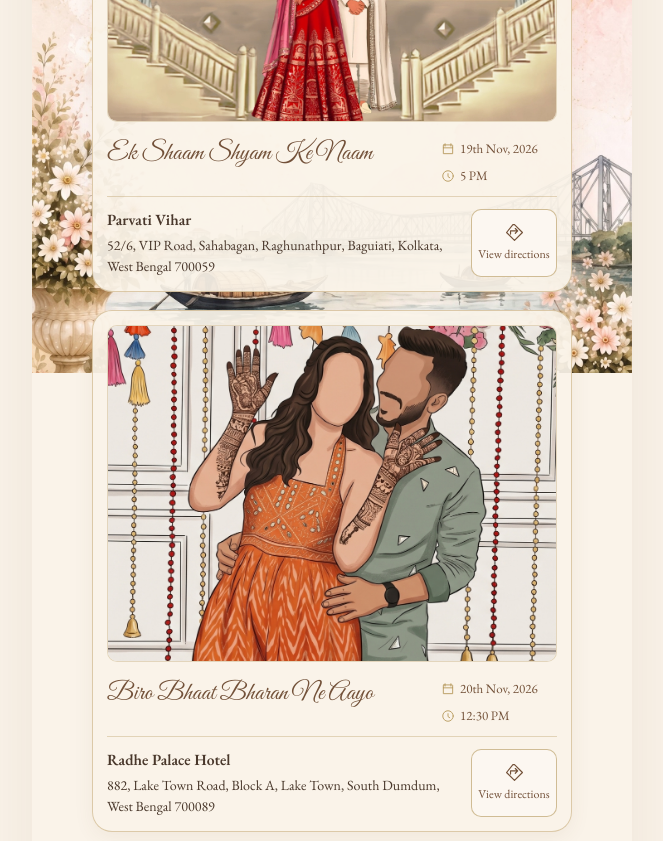
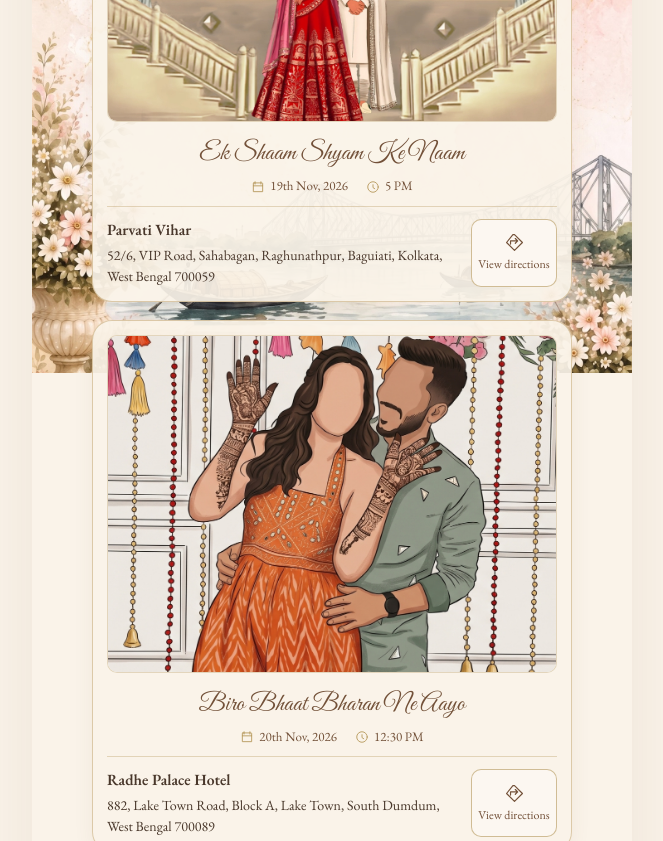
Before and after one commit to abhi-shek01/wedding-invitation, a website: page index.html in a window 1280 px wide. Shown: the part 2560-3401 px from the top of the page, without its empty margins (308-971 px from the left). Drawn offline with Linux system fonts and the light colour scheme.

Commit message:
updated events time alignment

```diff
--- a/styles.css
+++ b/styles.css
@@ -443,13 +443,14 @@ p, h1, h2 { margin: 0; }
 .event-image-frame { width: 100%; aspect-ratio: 4 / 3; border: 1px solid color-mix(in srgb, var(--gold) 35%, transparent); border-radius: 10px; overflow: hidden; background: color-mix(in srgb, var(--paper) 65%, white); }
 .event-image-frame img { display: block; width: 100%; height: 100%; }
 .event-details { min-width: 0; display: grid; gap: 10px; text-align: left; }
-.event-top { display: grid; grid-template-columns: minmax(0, 1fr) clamp(94px, 23cqi, 116px); gap: 10px; align-items: start; }
-.event-description { min-width: 0; }
+/* Row 1: centred title. Row 2: date and time side by side, centred. */
+.event-top { display: grid; grid-template-columns: minmax(0, 1fr); justify-items: center; gap: 6px; text-align: center; }
+.event-description { min-width: 0; max-width: 100%; }
 .event-title { font: 400 clamp(16px, 4.5cqi, 25px)/1.4 var(--name-font); color: var(--accent); margin: 0; white-space: nowrap; }
 .event-title-long { font-size: clamp(12px, 3.8cqi, 22px); }
-.event-schedule { display: flex; flex-direction: column; gap: 8px; min-width: 0; color: var(--accent); padding-top: 4px; }
-.event-schedule-row { display: flex; align-items: flex-start; gap: 5px; }
-.event-schedule-row svg { width: 14px; height: 14px; flex: 0 0 14px; margin-top: 2px; color: var(--gold); }
+.event-schedule { display: flex; flex-wrap: wrap; justify-content: center; gap: 4px 18px; min-width: 0; color: var(--accent); }
+.event-schedule-row { display: flex; align-items: center; gap: 5px; }
+.event-schedule-row svg { width: 14px; height: 14px; flex: 0 0 14px; color: var(--gold); }
 .event-date, .event-time { font-size: clamp(11px, 2.3cqi, 13px); line-height: 1.45; }
 .event-date { font-size: clamp(10px, 2.3cqi, 13px); white-space: nowrap; }
 .event-location-row { display: grid; grid-template-columns: minmax(0, 1fr) clamp(56px, 16cqi, 86px); gap: 8px; align-items: center; padding-top: 12px; border-top: 1px solid color-mix(in srgb, var(--gold) 35%, transparent); }
@@ -466,7 +467,8 @@ p, h1, h2 { margin: 0; }
 .event-card.motion-ready.is-visible, .events-page.motion-ready.is-visible .events-header { animation: arrive 800ms ease-out both; }
 @container (max-width: 360px) {
   .event-card { padding: 10px; gap: 10px; }
-  .event-top { grid-template-columns: minmax(0, 1fr) 84px; gap: 8px; }
+  .event-top { gap: 4px; }
+  .event-schedule { column-gap: 14px; }
   .event-title { font-size: 13px; }
   .event-title-long { font-size: 11.5px; }
   .event-schedule-row { gap: 3px; }
```
Also changed, not shown: README.md.
